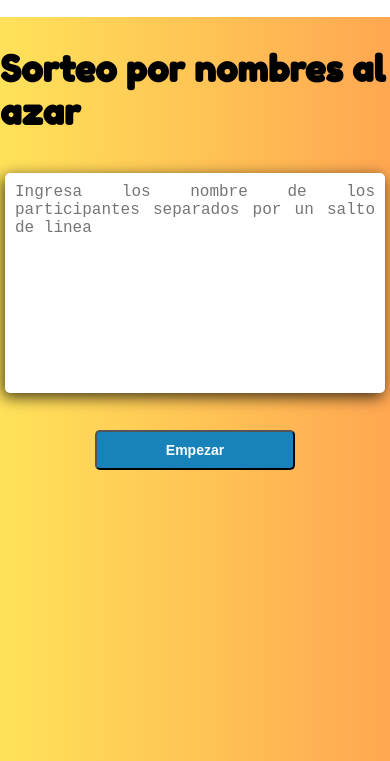
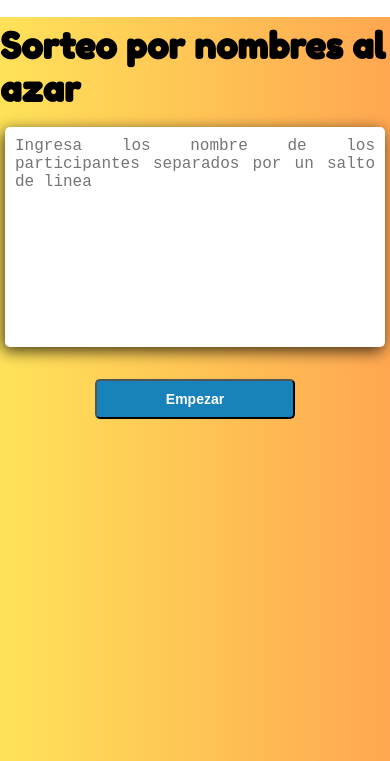
Before and after one commit to JuanTeix/lucky, a website: page index.html in a window 390 px wide. Shown: the part 83-844 px from the top of the page. Drawn offline with Linux system fonts and the light colour scheme; files whose address does not match are found by name.

Commit message:
Aplicando media query

```diff
--- a/index.html
+++ b/index.html
@@ -22,7 +22,9 @@
     </header>
 
         <Section id="ContainerSeccion">
-            <h1 class="ContainerSeccionTitel">Sorteo por nombres al azar</h1>
+            <div class="ContainerSeccionH1">
+                <h1 class="ContainerSeccionTitel">Sorteo por nombres al azar</h1>
+            </div>
             <div id="ContainerSeccionHead">
                 <textarea name="participantes" class="ContainerSeccionTextArea" cols="30" rows="9"
                 placeholder="Ingresa los nombre de los participantes separados por un salto de linea"></textarea>
--- a/style.css
+++ b/style.css
@@ -10,6 +10,8 @@ body{
     background-color: white;
     justify-content: space-between;
 }
+
+
 .ContainerHeaderFigure{
     display: flex;
     justify-content: center;
@@ -61,9 +63,23 @@ body{
     background-image: -webkit-linear-gradient(0deg,#ffe259 0%,#ffa751 100%);
     font-family: 'Fredoka One', cursive;
 }
+
+.ContainerSeccionH1{
+    display: flex;
+    align-items: center;
+    width: 100%;
+    height: 100px;
+    justify-content: center;
+}
 .ContainerSeccionTitel{
+    display: flex;
+    align-items: center;
+    justify-content: center;
     font-size: 36px;
     color: black;
+    width: inherit;
+    height: inherit;
+
 }
 #ContainerSeccionHead{
     margin: 10px 0;
@@ -212,6 +228,23 @@ button:hover{
     font-size: 35px;
 }
 
+
+@media only screen and (max-width: 600px) {
+    #ContainerSectionButton{
+        display: flex;
+        margin: 8px 0;
+        flex-direction: column;
+    }
+    #start , #nuevo, #repetir {
+        margin: 10px 0;
+        padding: 10px;
+        width: 200px;
+        border-radius: 5px;
+        font-size: 14px;
+        font-weight: 600;
+    }
+ }
+
 @keyframes rotating {
     from {
       transform: rotate(0deg);
```
